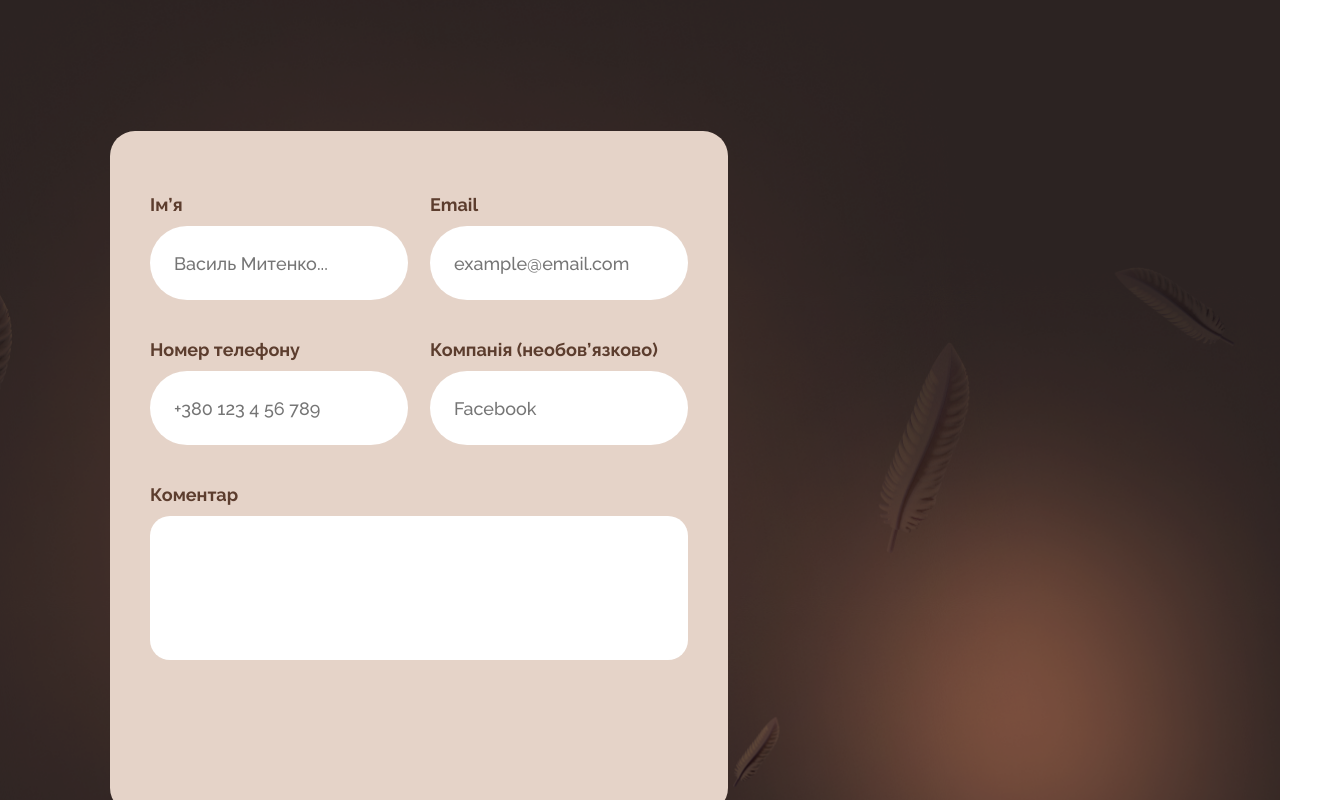
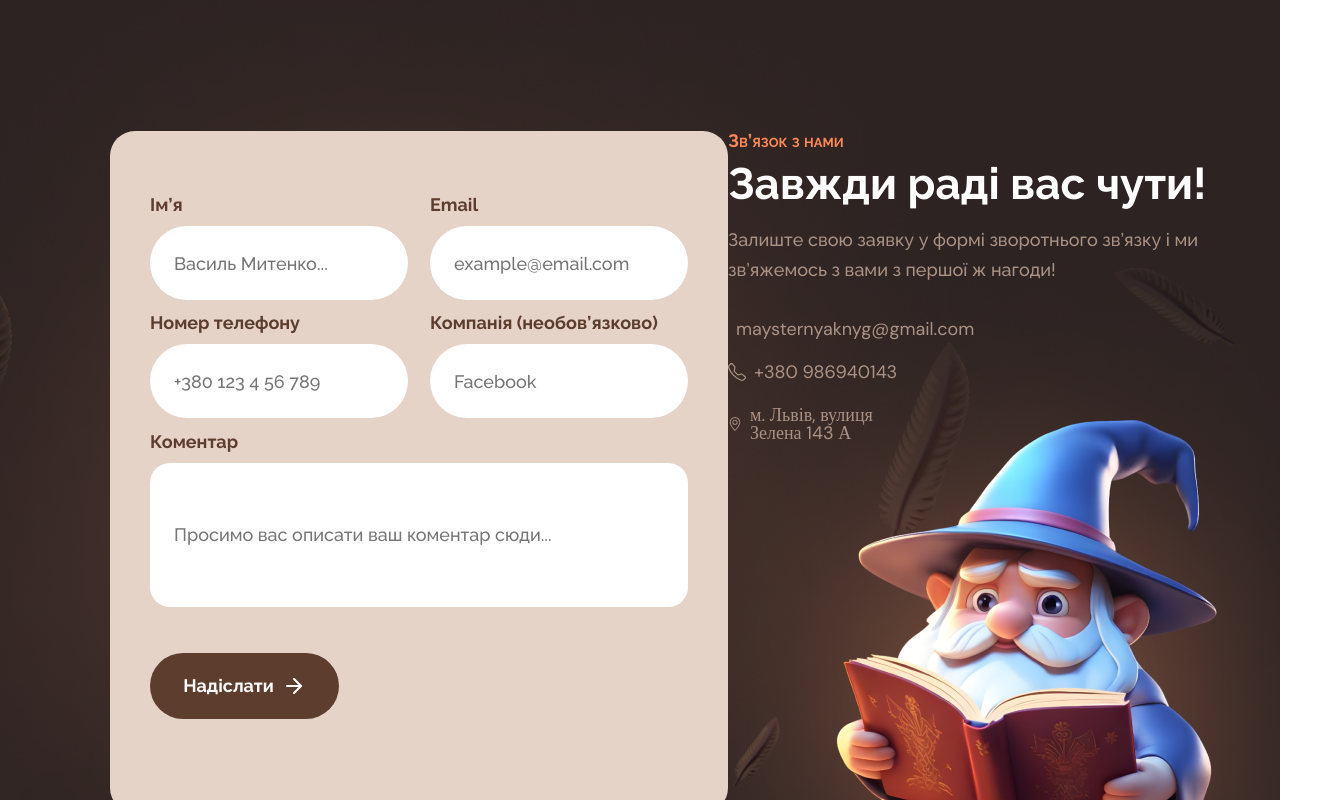
Before and after one commit to kirill25460/book_service, a React (Create React App) app: page / in a window 1280 px wide. Shown: the part 2160-2960 px from the top of the page, 1343 px wide, since content can reach past the window. Built offline with nearby package versions, Linux system fonts and the light colour scheme.

Commit message:
edit contacts

```diff
--- a/src/components/Contact/Contact.jsx
+++ b/src/components/Contact/Contact.jsx
@@ -7,8 +7,20 @@ import {
   FormSmallInput,
   FormSmallContainer,
   FormBigContainer,
-  FormBigInput
+  FormBigInput,
+  FormButton,
+  Arrow,
+  RightSmallText,
+  RightMainTitle,
+  RightSubTitle,
+  RightContactLink,
+  Mail,
+  Tel,
+  Geo,
+  MagicPic
 } from './Contact.stylde';
+
+import Magic from '../../images/ContactMagic.png'
 
 const Contact = () => {
   return (
@@ -17,27 +29,38 @@ const Contact = () => {
         <FormContainer>
           <FormSmallContainer>
             <FormText>Ім’я</FormText>
-            <FormSmallInput placeholder='Василь Митенко...'/>
+            <FormSmallInput placeholder="Василь Митенко..." />
           </FormSmallContainer>
           <FormSmallContainer>
             <FormText>Email</FormText>
-            <FormSmallInput placeholder='example@email.com'/>
+            <FormSmallInput placeholder="example@email.com" />
           </FormSmallContainer>
           <FormSmallContainer>
             <FormText>Номер телефону</FormText>
-            <FormSmallInput placeholder='+380 123 4 56 789'/>
+            <FormSmallInput placeholder="+380 123 4 56 789" />
           </FormSmallContainer>
           <FormSmallContainer>
             <FormText>Компанія (необов’язково)</FormText>
-            <FormSmallInput placeholder='Facebook'/>
+            <FormSmallInput placeholder="Facebook" />
           </FormSmallContainer>
           <FormBigContainer>
             <FormText>Коментар</FormText>
-            <FormBigInput />
+            <FormBigInput placeholder="Просимо вас описати ваш коментар сюди..." />
           </FormBigContainer>
+          <FormButton>
+            Надіслати <Arrow />
+          </FormButton>
         </FormContainer>
       </Left>
-      <Right></Right>
+      <Right>
+        <RightSmallText>Зв’язок з нами</RightSmallText>
+        <RightMainTitle>Завжди раді вас чути!</RightMainTitle>
+        <RightSubTitle>Залиште свою заявку у формі зворотнього зв’язку і ми зв’яжемось з вами з першої ж нагоди!</RightSubTitle>
+        <RightContactLink><Mail/>maysternyaknyg@gmail.com</RightContactLink>
+        <RightContactLink><Tel/>+380 986940143</RightContactLink>
+        <RightContactLink><Geo/>м. Львів, вулиця Зелена 143 А</RightContactLink>
+        <MagicPic src={Magic} alt='Magic' />
+      </Right>
     </ContactContainer>
   );
 };
--- a/src/components/Contact/Contact.stylde.jsx
+++ b/src/components/Contact/Contact.stylde.jsx
@@ -1,14 +1,17 @@
 import styled from 'styled-components';
 import bg from '../../images/form_bg.png';
+import { FiArrowRight, FiMail } from 'react-icons/fi';
+import {BsTelephone, BsGeoAlt} from 'react-icons/bs';
 
 export const ContactContainer = styled.div`
   background-image: url(${bg});
   background-size: cover; /* Изображение будет масштабировано так, чтобы покрыть всю область фона */
   background-repeat: no-repeat; /* Запрет повторения изображения */
-   background-attachment: fixed; /*Фиксация изображения, чтобы оно не двигалось при прокрутке */
+  background-attachment: fixed; /*Фиксация изображения, чтобы оно не двигалось при прокрутке */
   background-position: center center;
   height: 928px;
   display: flex;
+  justify-content: space-between;
 `;
 
 export const Left = styled.div`
@@ -16,7 +19,11 @@ export const Left = styled.div`
   margin-top: 135px;
 `;
 
-export const Right = styled.div``;
+export const Right = styled.div`
+  margin-top: 135px;
+  margin-right: 130px;
+  width: 479px;
+`;
 
 export const FormContainer = styled.form`
   width: 538px;
@@ -82,3 +89,95 @@ export const FormBigInput = styled.input`
     outline: none;
   }
 `;
+
+export const FormButton = styled.button`
+  display: flex;
+  align-items: center;
+  justify-content: center;
+  width: 189px;
+  height: 66px;
+  border-radius: 40px;
+  border: 0;
+  background-color: #5c3d2e;
+  color: #fff;
+
+  font-family: 'Raleway';
+  font-style: normal;
+  font-weight: 700;
+  font-size: 18px;
+  line-height: 18px;
+  /* identical to box height, or 100% */
+`;
+
+export const Arrow = styled(FiArrowRight)`
+  width: 24px;
+  height: 24px;
+  margin-left: 8px;
+  color: #fff;
+`;
+
+export const RightSmallText = styled.p`
+  font-family: 'Raleway', sans-serif;
+  font-style: normal;
+  font-weight: 700;
+  font-size: 18px;
+  line-height: 20px;
+  font-variant: small-caps;
+  color: #ff8956;
+  margin: 0 0 8px 0;
+`;
+
+export const RightMainTitle = styled.p`
+  font-family: 'Raleway', sans-serif;
+  font-style: normal;
+  font-weight: 700;
+  font-size: 44px;
+  line-height: 50px;
+  color: #ffffff;
+  margin: 0 0 16px 0;
+`;
+
+export const RightSubTitle = styled.p`
+  font-family: 'Raleway', sans-serif;
+  font-style: normal;
+  font-weight: 400;
+  font-size: 18px;
+  line-height: 30px;
+  color: #ab9284;
+  margin: 0 0 35px 0;
+`;
+
+export const RightContactLink = styled.a`
+  display: flex;
+  align-items: center;
+  font-family: 'DM Sans';
+  font-style: normal;
+  font-weight: 400;
+  font-size: 18px;
+  line-height: 18px;
+  color: #ab9284;
+  cursor: pointer;
+  margin-bottom: 25px;
+  /* line-height: 30px; */
+  width: 200px;
+
+  &:hover {
+    color: #e2c4b2;
+  }
+`;
+
+export const Mail = styled(FiMail)`
+  margin-right: 8px;
+`;
+
+export const Tel = styled(BsTelephone)`
+  margin-right: 8px;
+`;
+
+export const Geo = styled(BsGeoAlt)`
+  margin-right: 8px;
+`;
+
+export const MagicPic = styled.img`
+    margin-top: -75px;
+`
```
Also changed, not shown: src/images/ContactMagic.png (added).
